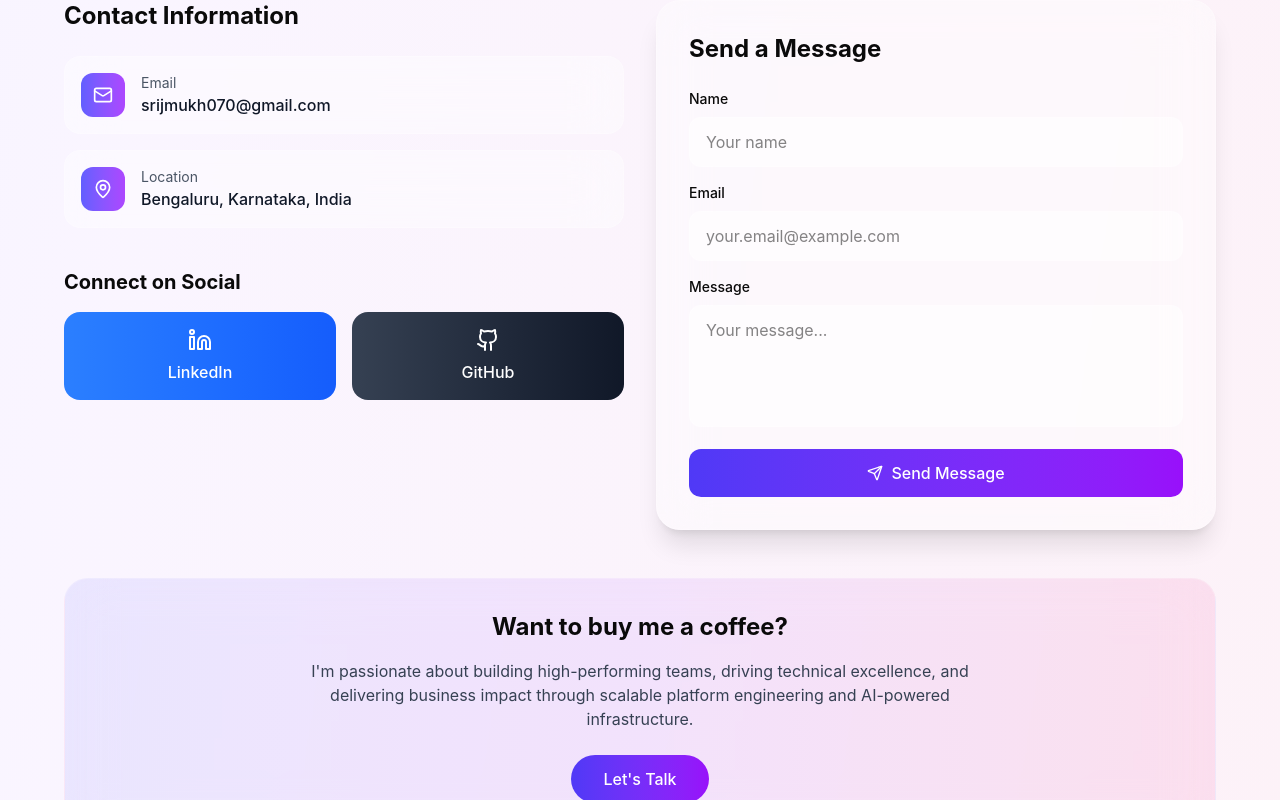
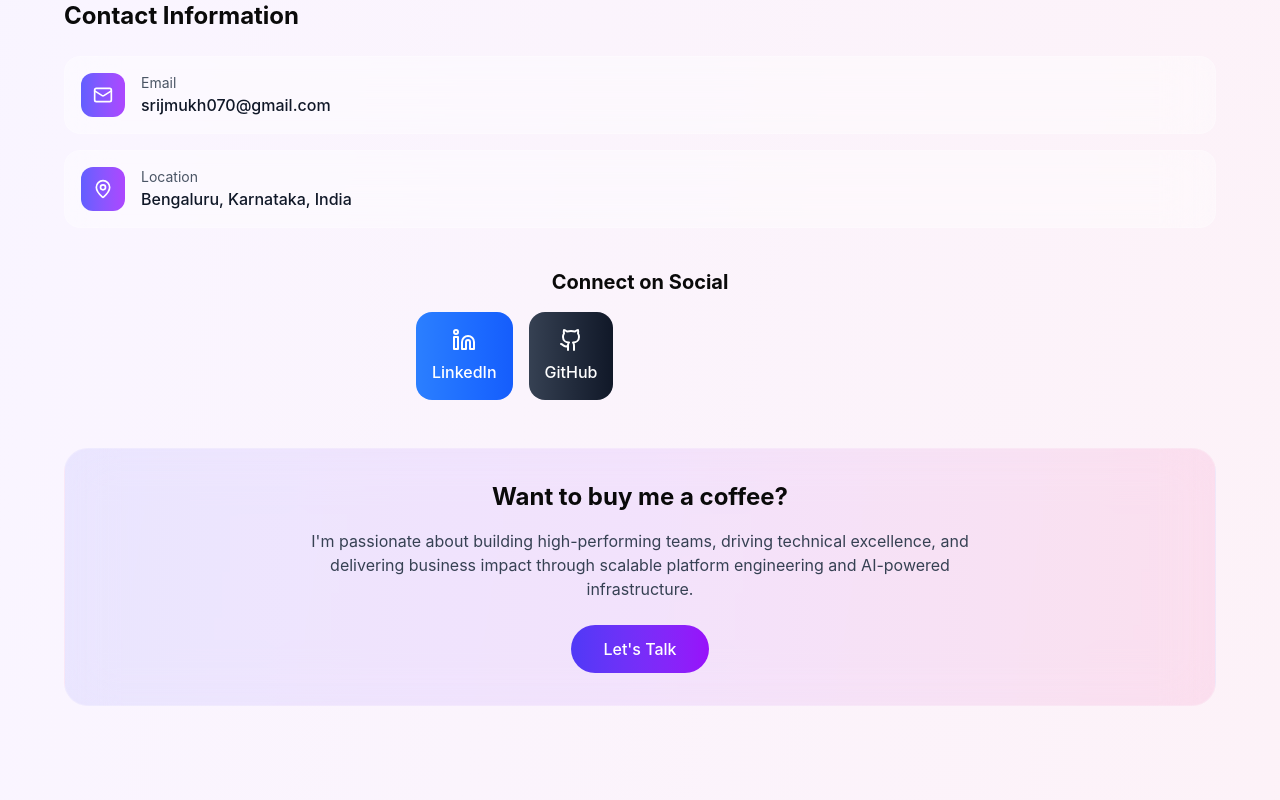
Before and after one commit to sinjar666/my-portfolio, a React (Vite) app: page / in a window 1280 px wide. Shown: the part 7341-8141 px from the top of the page. Built offline with nearby package versions, Linux system fonts and the light colour scheme.

Commit message:
feat: update contact section to conditionally display social links based on contact form visibility

```diff
--- a/src/app/components/sections/Contact.tsx
+++ b/src/app/components/sections/Contact.tsx
@@ -87,9 +87,9 @@ export function Contact() {
               ))}
 
               {/* Social Links */}
-              <div className="pt-6">
+              <div className={`pt-6 ${!config.showContactForm ? 'flex flex-col items-center' : ''}`}>
                 <h4 className="text-xl font-bold mb-4">Connect on Social</h4>
-                <div className="flex gap-4">
+                <div className={`flex gap-4 ${!config.showContactForm ? 'max-w-md w-full' : ''}`}>
                   {socialLinks.map((social, index) => (
                     <motion.a
                       key={social.label}
@@ -100,7 +100,7 @@ export function Contact() {
                       whileInView={{ opacity: 1, y: 0 }}
                       viewport={{ once: true }}
                       transition={{ duration: 0.6, delay: index * 0.1 }}
-                      className={`flex-1 p-4 rounded-2xl bg-gradient-to-r ${social.color} text-white hover:shadow-lg hover:scale-105 transition-all text-center`}
+                      className={`${config.showContactForm ? 'flex-1' : ''} p-4 rounded-2xl bg-gradient-to-r ${social.color} text-white hover:shadow-lg hover:scale-105 transition-all text-center`}
                     >
                       <social.icon className="w-6 h-6 mx-auto mb-2" />
                       <p className="font-medium">{social.label}</p>
--- a/src/config.ts
+++ b/src/config.ts
@@ -3,7 +3,7 @@ export const config = {
   // Whether to show the contact form in the Contact section
   // Set to true to display the contact form alongside contact information
   // Set to false to hide the form and show only contact information
-  showContactForm: true,
+  showContactForm: false,
 
   // Other config options can be added here
   siteTitle: "Srijan Mukherjee - Portfolio",
```
